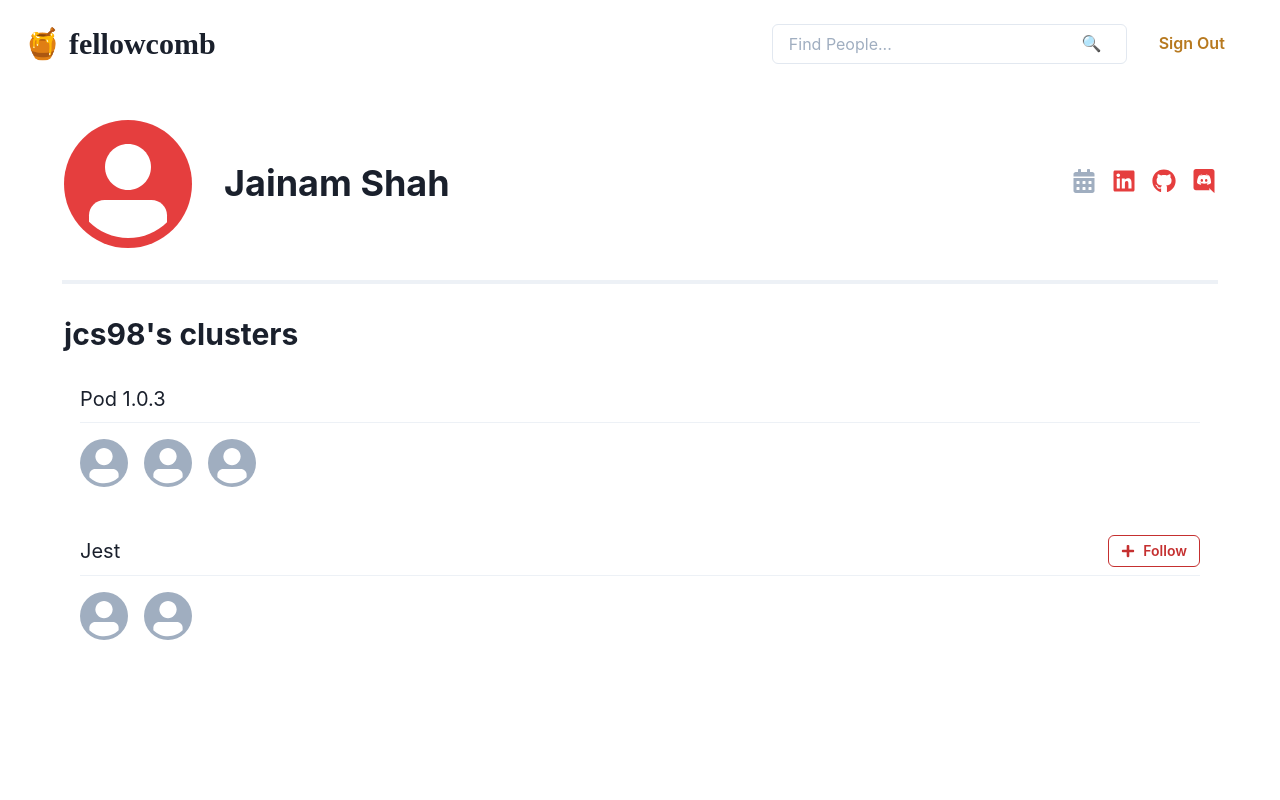
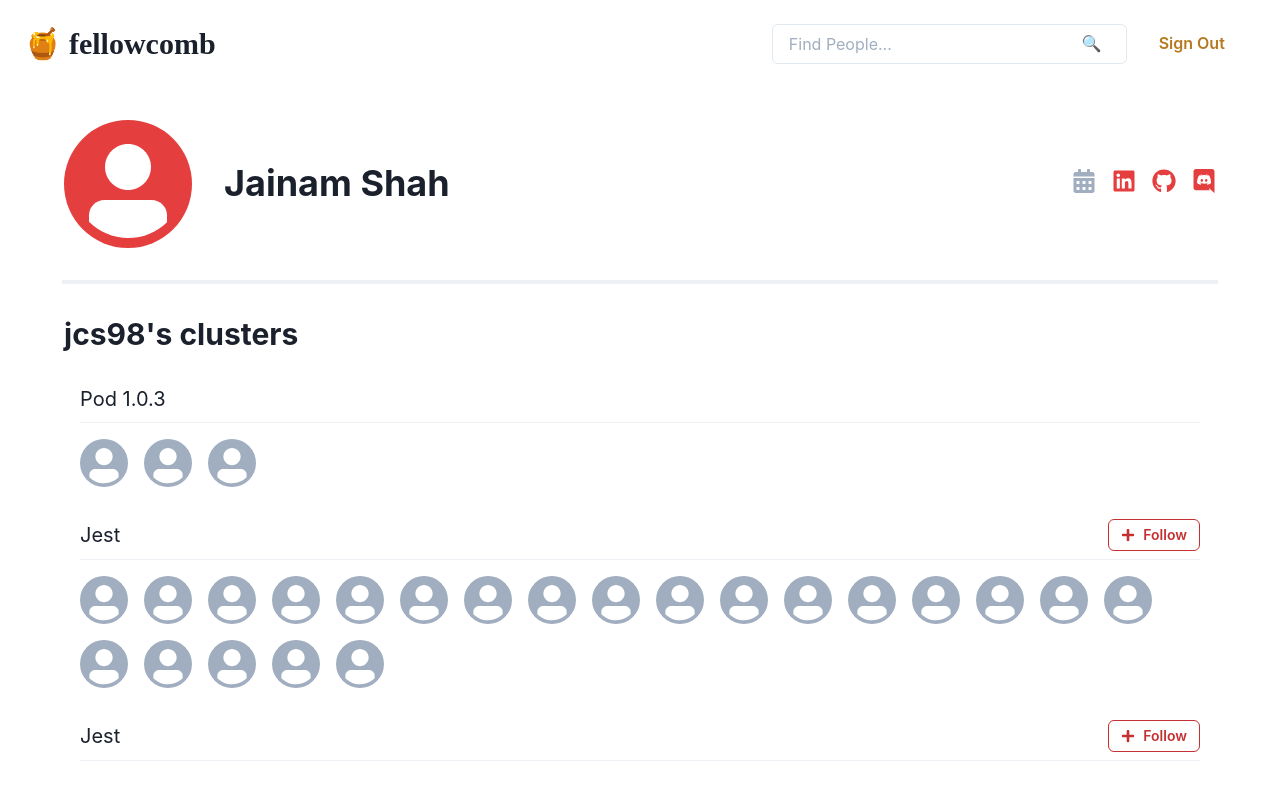
Before and after one commit to MLH-Fellowship/fellowcomb, a React (Create React App) app in the folder client/: page / in a window 1280 px wide. Shown: the top 800 px of the page. Built offline with nearby package versions, Linux system fonts and the light colour scheme; a web font is replaced by a local one.

Commit message:
Add scrolling and wrapping to clusters

```diff
--- a/client/src/components/cluster.jsx
+++ b/client/src/components/cluster.jsx
@@ -1,6 +1,15 @@
 import React from "react";
 
-import { Box, Flex, Text, Spacer, Divider, Button } from "@chakra-ui/react";
+import {
+  Box,
+  Flex,
+  Text,
+  Spacer,
+  Divider,
+  Button,
+  Wrap,
+  WrapItem,
+} from "@chakra-ui/react";
 import { FaPlus } from "react-icons/fa";
 import CAvatar from "./clickableAvatar";
 
@@ -27,13 +36,22 @@ const Cluster = ({ data, color }) => {
         )}
       </Flex>
       <Divider />
-      <Flex mt="4" mb="8" width="full" align="center" direction="row">
+      <Wrap
+        spacing="4"
+        mt="4"
+        mb="8"
+        width="full"
+        align="center"
+        direction="row"
+      >
         {users.map((user) => (
-          <Box mr="4">
-            <CAvatar user={user} color="gray.400" size="md" />
-          </Box>
+          <WrapItem>
+            <Box>
+              <CAvatar user={user} color="gray.400" size="md" />
+            </Box>
+          </WrapItem>
         ))}
-      </Flex>
+      </Wrap>
     </Box>
   );
 };
--- a/client/src/components/clusterWrapper.jsx
+++ b/client/src/components/clusterWrapper.jsx
@@ -1,5 +1,5 @@
 import React from "react";
-import { Flex, Heading } from "@chakra-ui/react";
+import { Box, Flex, Heading } from "@chakra-ui/react";
 
 import Cluster from "../components/cluster";
 
@@ -7,6 +7,7 @@ const ClusterWrapper = ({ username, ...props }) => {
   const getClusters = (username) => alert("Give us the API yugi!");
 
   //   const clusters = getClusters(username);
+
   //   dummy array
   const clusters = [
     {
@@ -14,6 +15,38 @@ const ClusterWrapper = ({ username, ...props }) => {
       users: ["jcs98", "flozender", "utkarsh867"],
       defaultCluster: true,
     },
+    {
+      name: "Jest",
+      users: [
+        "jcs98",
+        "flozender",
+        "utkarsh867",
+        "jcs98",
+        "jcs98",
+        "jcs98",
+        "jcs98",
+        "jcs98",
+        "jcs98",
+        "jcs98",
+        "jcs98",
+        "jcs98",
+        "jcs98",
+        "jcs98",
+        "jcs98",
+        "jcs98",
+        "jcs98",
+        "jcs98",
+        "jcs98",
+        "jcs98",
+        "jcs98",
+        "jcs98",
+      ],
+    },
+    { name: "Jest", users: ["jcs98", "flozender"] },
+    { name: "Jest", users: ["jcs98", "flozender", "utkarsh867"] },
+    { name: "Jest", users: ["jcs98", "flozender"] },
+    { name: "Jest", users: ["jcs98", "flozender"] },
+    { name: "Jest", users: ["jcs98", "flozender"] },
     { name: "Jest", users: ["jcs98", "flozender"] },
   ];
   return (
@@ -21,9 +54,11 @@ const ClusterWrapper = ({ username, ...props }) => {
       <Heading width="full" size="lg" mt="8" mb="4">
         {`${username}'s clusters`}
       </Heading>
-      {clusters.map((cluster) => (
-        <Cluster data={cluster} {...props} />
-      ))}
+      <Box maxH="50vh" overflowY="scroll">
+        {clusters.map((cluster) => (
+          <Cluster data={cluster} {...props} />
+        ))}
+      </Box>
     </Flex>
   );
 };
```
